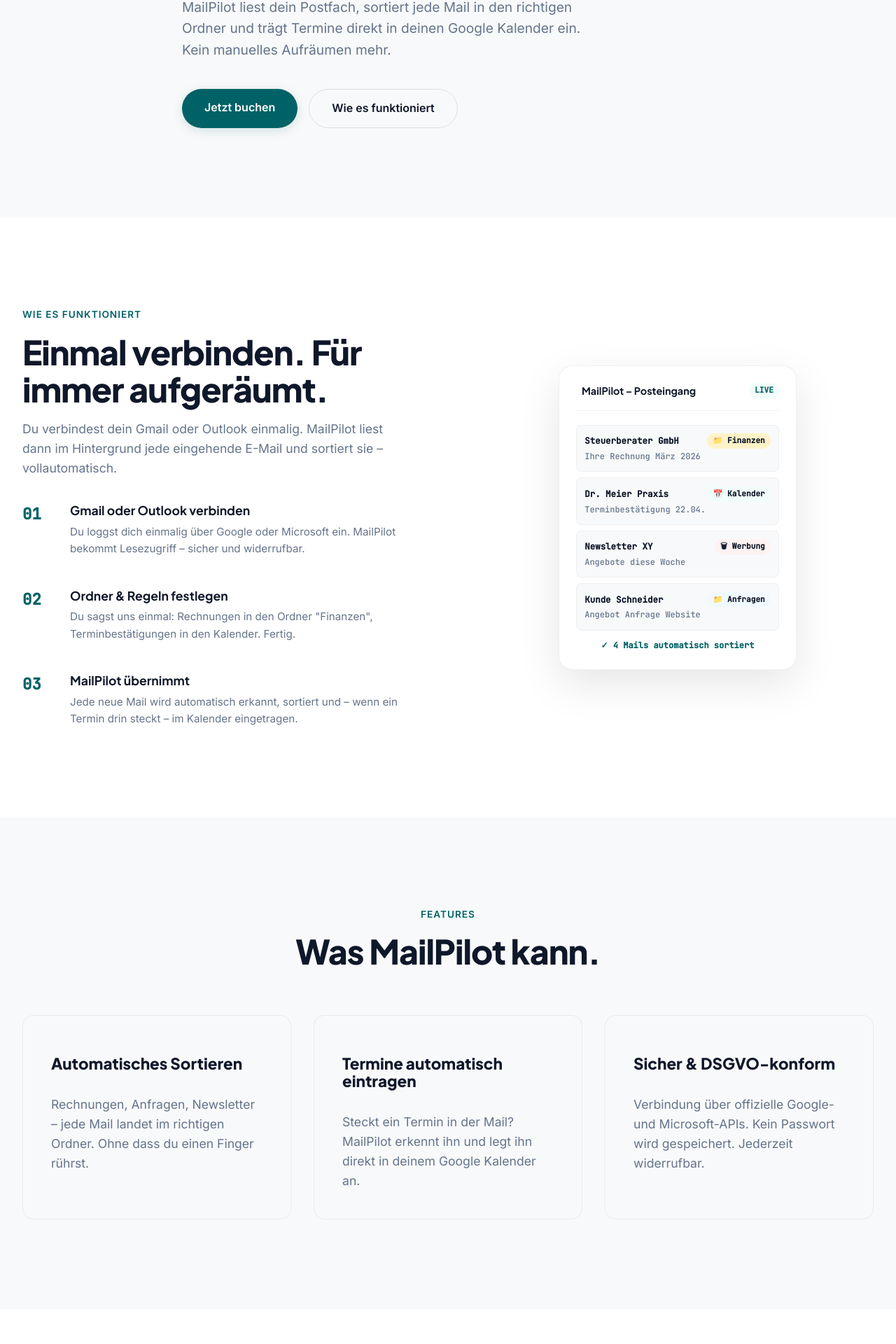
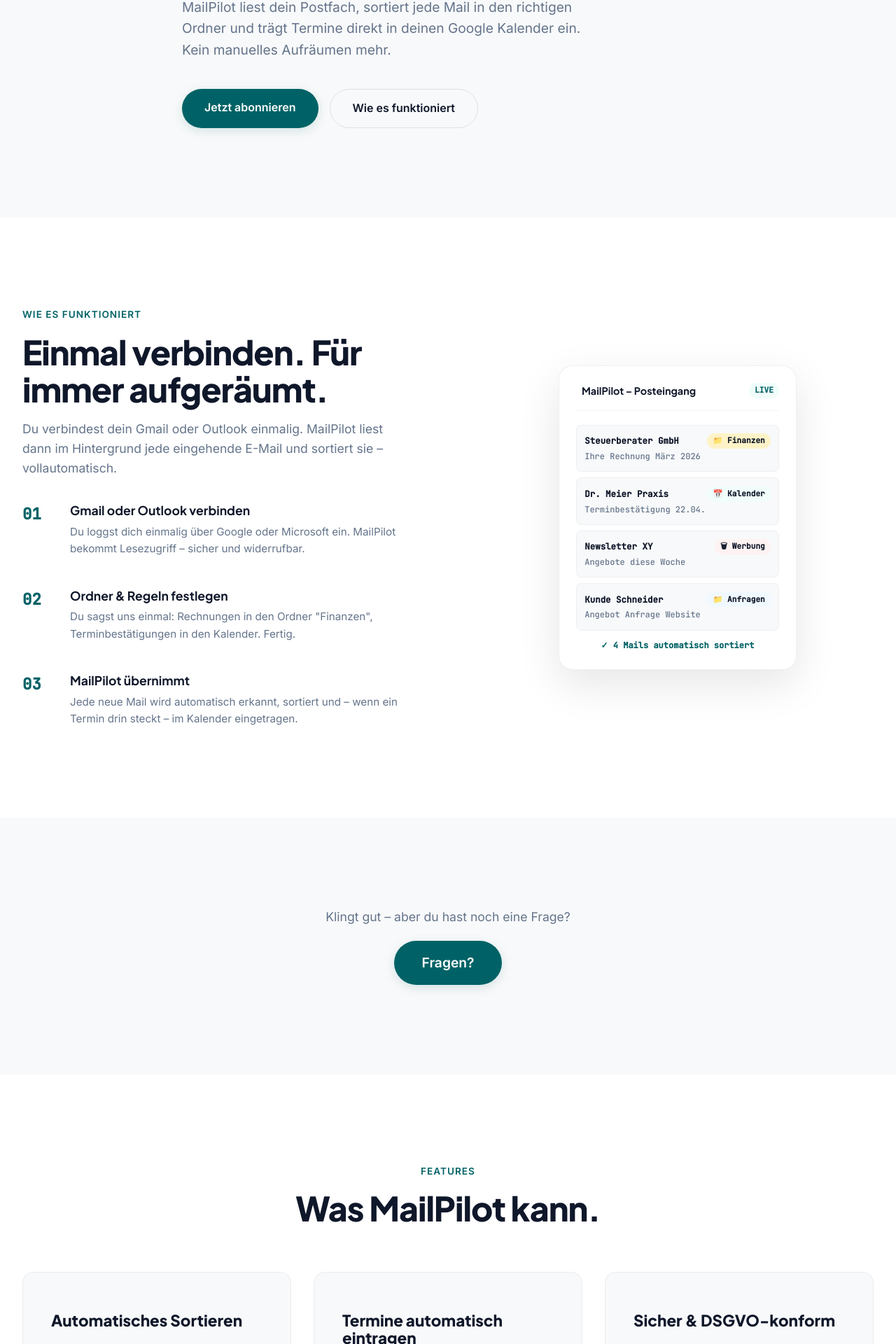
Before and after one commit to Jkalwa05/joka, a Next.js app: page /mailpilot in a window 1280 px wide. Shown: the part 356-2276 px from the top of the page at 70% size. Built offline with nearby package versions, Linux system fonts and the light colour scheme; some icons are missing.

Commit message:
feat: hero CTA to "Jetzt abonnieren", add Fragen? button after Wie es funktioniert section
Co-Authored-By: Claude Sonnet 4.6 <noreply@anthropic.com>

```diff
--- a/app/mailpilot/page.tsx
+++ b/app/mailpilot/page.tsx
@@ -30,7 +30,7 @@ export default function MailPilot() {
               MailPilot liest dein Postfach, sortiert jede Mail in den richtigen Ordner und trägt Termine direkt in deinen Google Kalender ein. Kein manuelles Aufräumen mehr.
             </p>
             <div className="hero-btns">
-              <Link href="/kontakt?produkt=mailpilot" className="btn-primary">Jetzt buchen</Link>
+              <Link href="/bestellen?produkt=mailpilot" className="btn-primary">Jetzt abonnieren</Link>
               <a href="#wie-es-funktioniert" className="btn-secondary">Wie es funktioniert</a>
             </div>
           </div>
@@ -91,8 +91,16 @@ export default function MailPilot() {
         </div>
       </section>
 
+      {/* FRAGEN CTA */}
+      <section className="section">
+        <div className="container-wide" style={{ textAlign: 'center' }}>
+          <p style={{ fontSize: '1.1rem', color: 'var(--text-muted)', marginBottom: '1.25rem' }}>Klingt gut – aber du hast noch eine Frage?</p>
+          <Link href="/kontakt" className="btn-primary" style={{ fontSize: '1.2rem', padding: '1rem 2.5rem' }}>Fragen?</Link>
+        </div>
+      </section>
+
       {/* FEATURES */}
-      <section className="section">
+      <section className="section bg-light">
         <div className="container-wide">
           <div className="center-text">
             <span className="sub-label">Features</span>
```
Also changed, not shown: app/autochat/page.tsx (+10 -2 lines).
